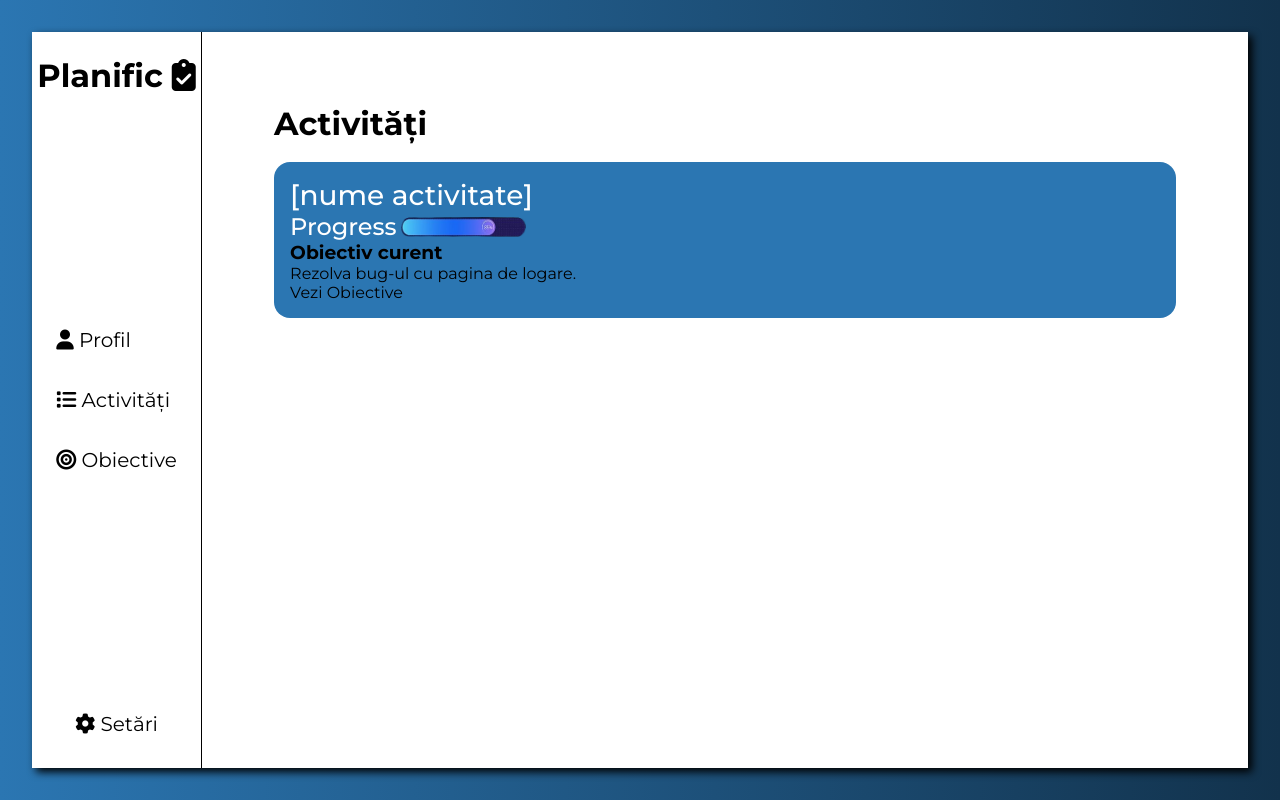
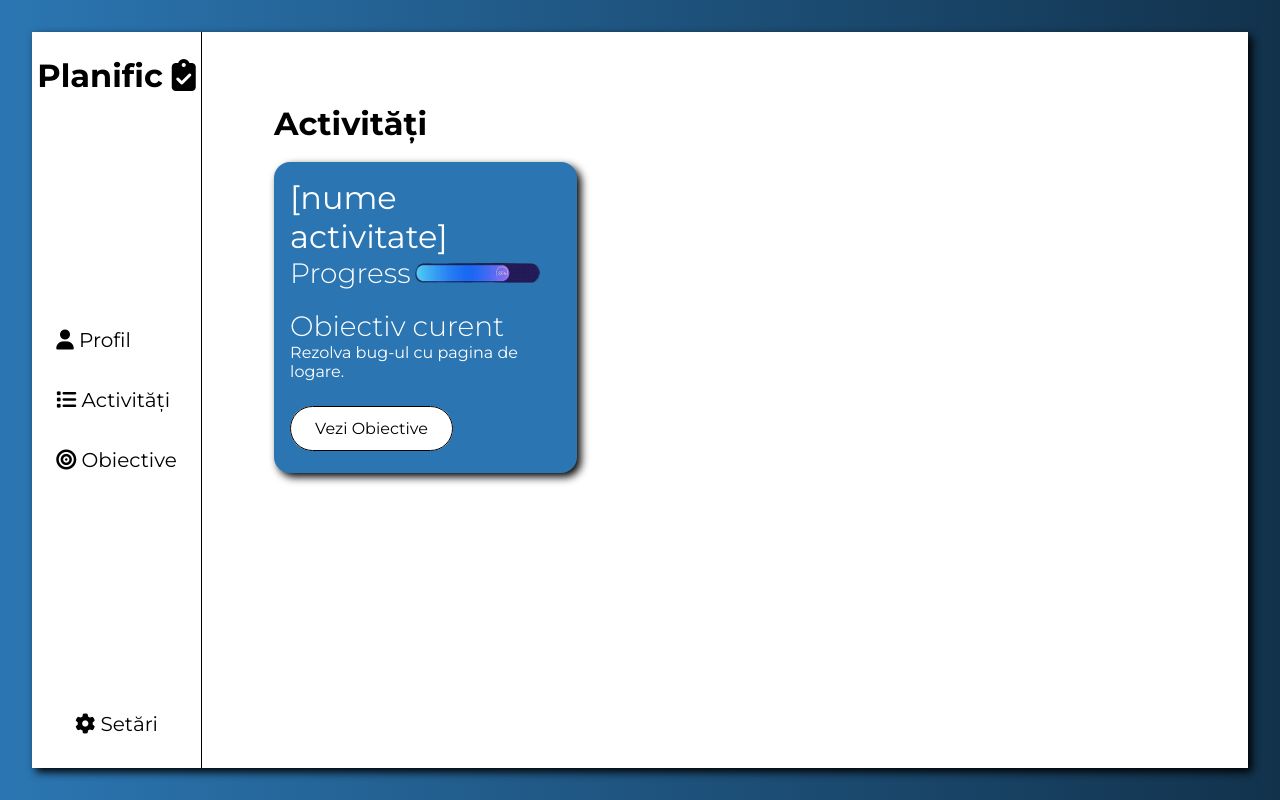
Before and after one commit to floron1337/planific, a plain HTML site: page activitati.html in a window 1280 px wide. Drawn offline with Linux system fonts and the light colour scheme.

Commit message:
Inceput pagina activitati

```diff
--- a/activitati.html
+++ b/activitati.html
@@ -36,10 +36,14 @@
                     <div class="activity-progress">
                         <h3>Progress</h3> <img src="img/activitati/bar_placeholder.png" width="125" height="20" alt="progress bar"/>
                     </div>
+                    <br/>
                     <h3>Obiectiv curent</h3>
                     <p>Rezolva bug-ul cu pagina de logare.</p>
-                    <a href="">Vezi Obiective</a>
+                    <br/> <br/>
+                    <a href="" class="secondary-btn">Vezi Obiective</a>
+                    <br/><br/>
                 </div>
+
             </div>
         </main>
     </div>
--- a/activitati_style.css
+++ b/activitati_style.css
@@ -6,23 +6,28 @@ main{
     background-color: rgba(43,118,178,1);
     padding: 16px;
     border-radius: 16px;
+    width: 30%;
+    filter: drop-shadow(4px 4px 4px);
 }
 
 .activity h2{
-    font-size: 1.75em;
-    font-weight: 500;
-    color: white;
+    font-size: 2em;
+    font-weight: 400;
+    color:white;
 }
 
 .activity-progress{
-    color: white;
     display: flex;
     gap: 4px;
     align-items: center;
 }
 
-.activity-progress h3{
-    color: white;
-    font-weight: 500;
-    font-size: 1.5em;
+.activity h3{
+    font-weight: 300;
+    font-size: 1.75em;
+    color:white;
 }
+
+.activity p{
+    color:white;
+}
--- a/style.css
+++ b/style.css
@@ -45,6 +45,7 @@ body{
     border-radius: 2rem;
     cursor: pointer;
     transition: 0.4s ease;
+    background-color: white;
 }
 
 .secondary-btn:hover{
```
